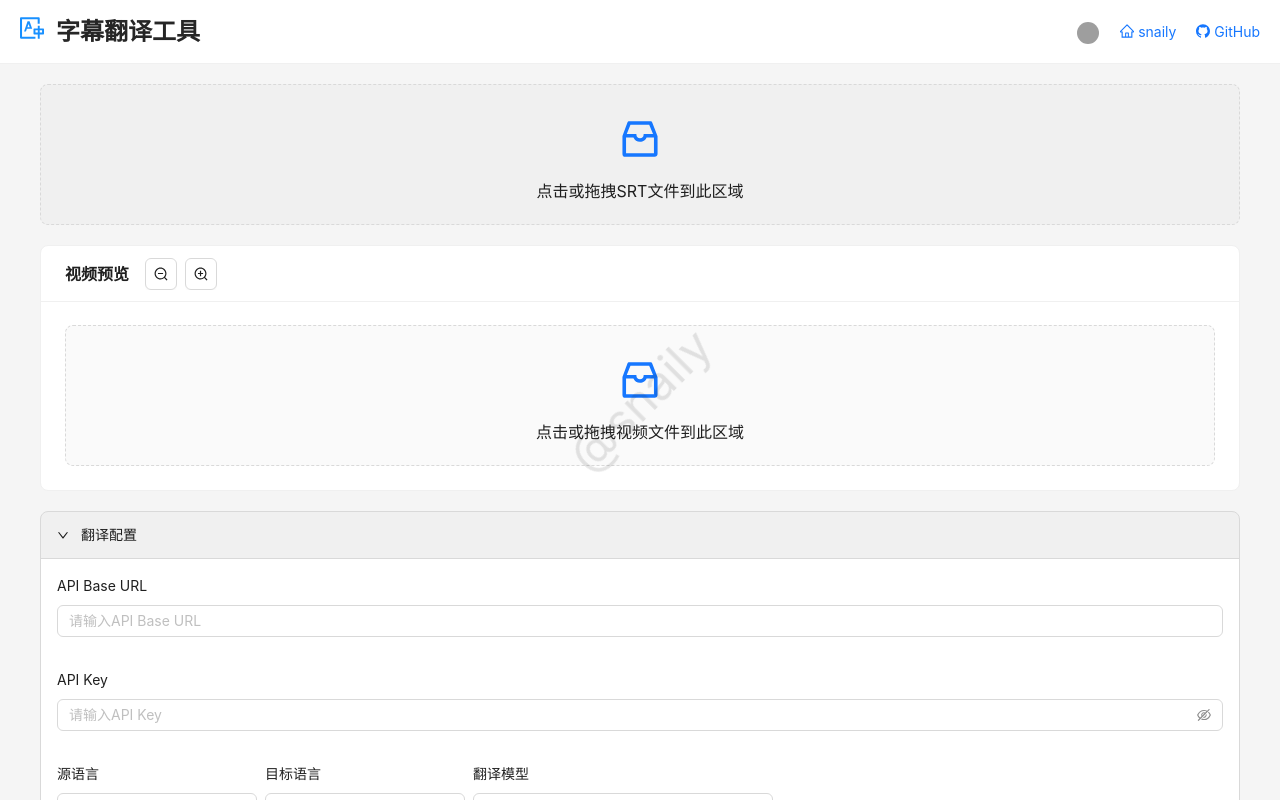
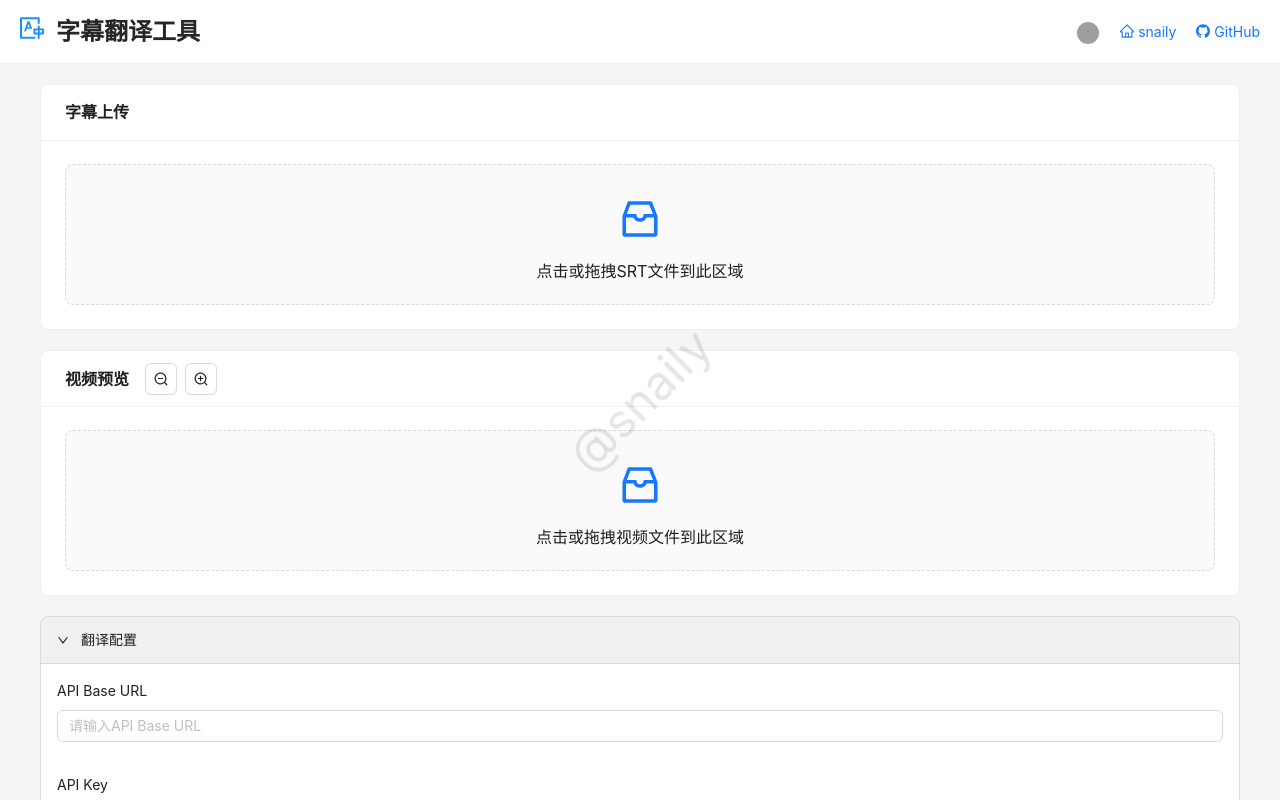
Before and after one commit to snailyp/subtitle-translator, a React (Create React App) app: page / in a window 1280 px wide. Shown: the top 800 px of the page. Built offline with nearby package versions, Linux system fonts and the light colour scheme; grey boxes are pictures that could not be loaded.

Commit message:
feat: 使用 Card 组件包裹文件上传组件

```diff
--- a/src/components/FileUpload.jsx
+++ b/src/components/FileUpload.jsx
@@ -1,5 +1,5 @@
 import { InboxOutlined } from '@ant-design/icons';
-import { Upload, message } from 'antd';
+import { Card, Upload, message } from 'antd';
 import React from 'react';
 import { parseSRT } from '../utils/srtParser';
 
@@ -28,12 +28,17 @@
   };
 
   return (
-    <Dragger {...props} style={{ marginBottom: 20 }}>
-      <p className="ant-upload-drag-icon">
-        <InboxOutlined />
-      </p>
-      <p className="ant-upload-text">点击或拖拽SRT文件到此区域</p>
-    </Dragger>
+    <Card
+      title="字幕上传"
+      style={{ marginBottom: 20 }}
+    >
+      <Dragger {...props}>
+        <p className="ant-upload-drag-icon">
+          <InboxOutlined />
+        </p>
+        <p className="ant-upload-text">点击或拖拽SRT文件到此区域</p>
+      </Dragger>
+    </Card>
   );
 };
 
```
